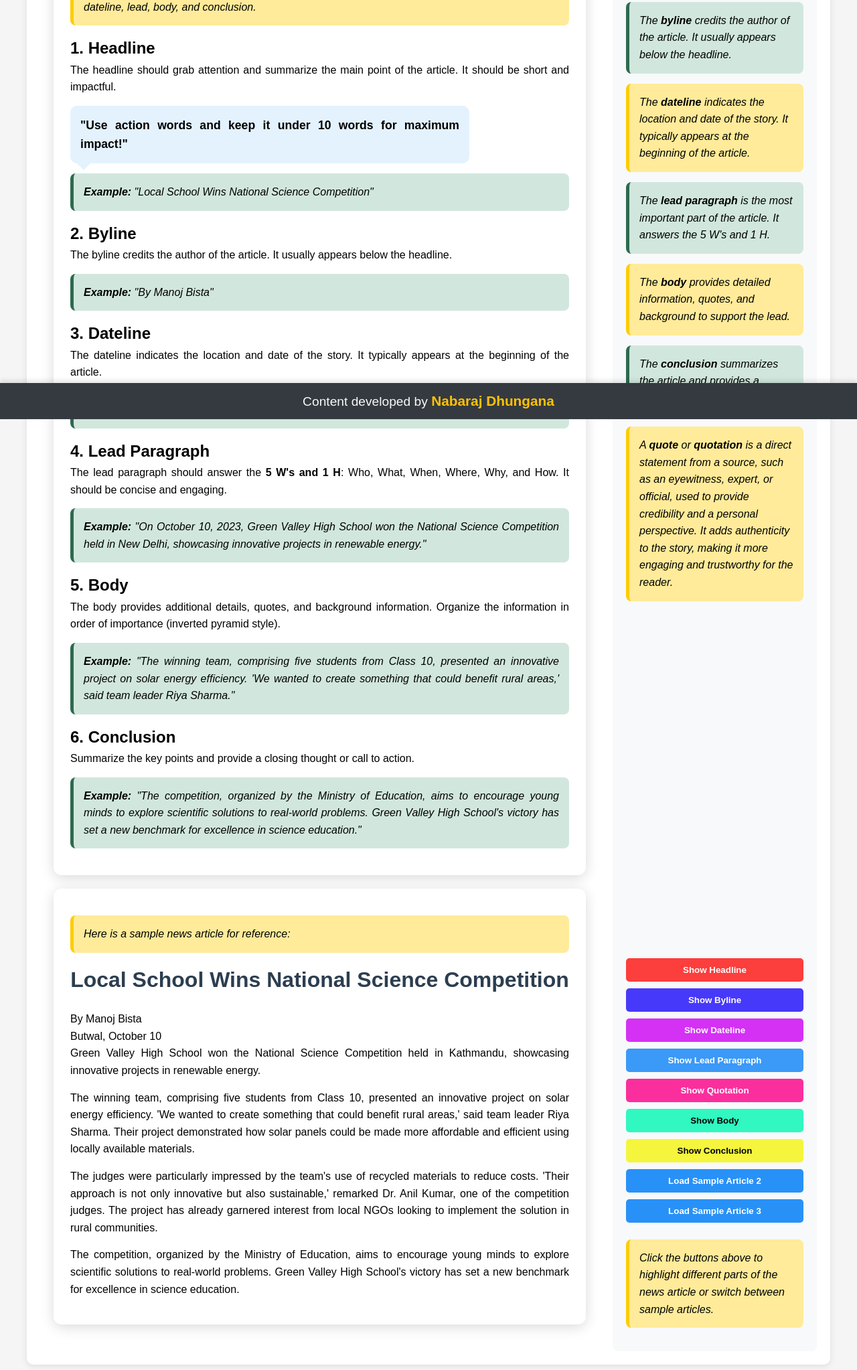
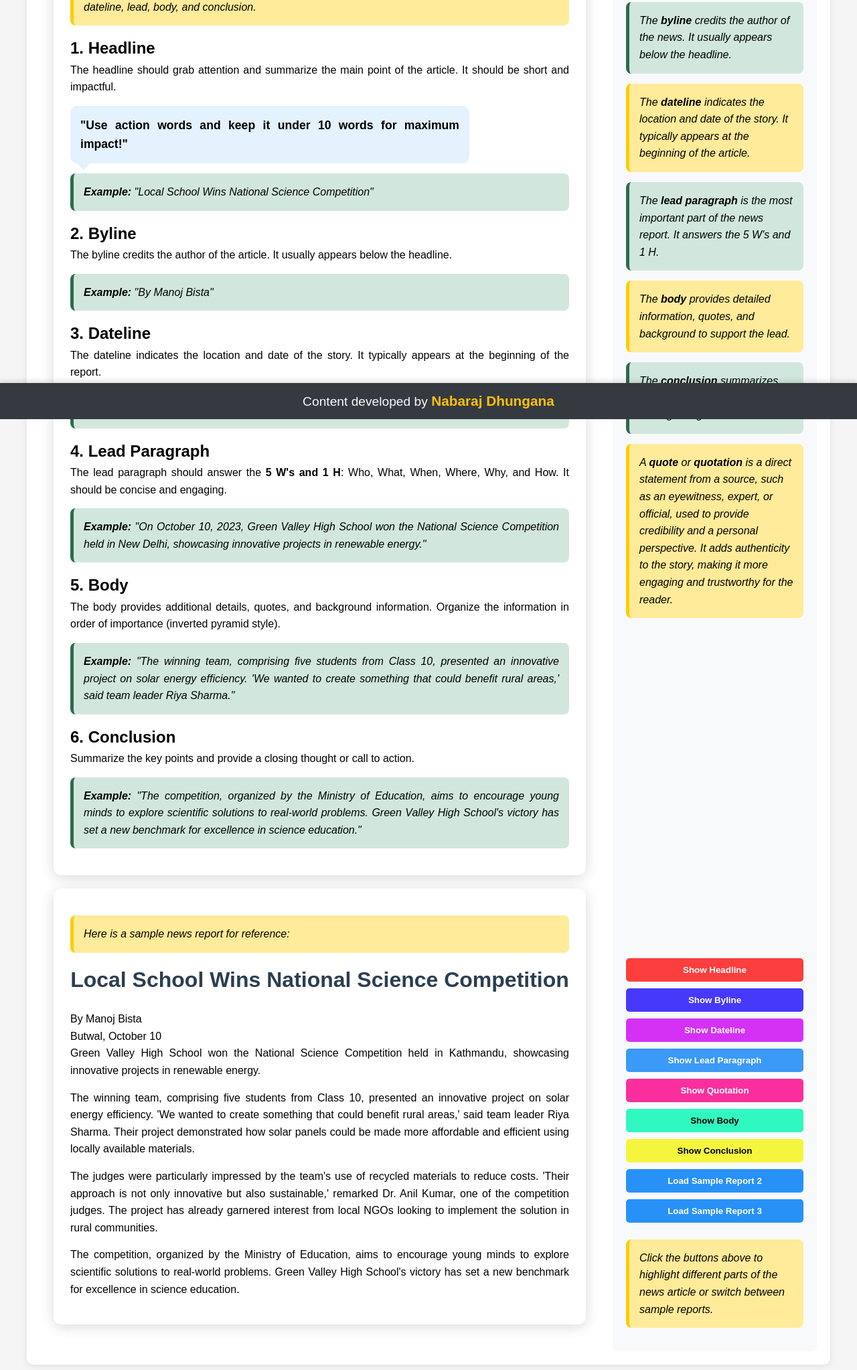
Before and after one commit to smaite/ssh, a plain HTML site: page writing/newsReport/newsArticle.html in a window 1280 px wide. Shown: the part 174-2220 px from the top of the page at 67% size. Drawn offline with Linux system fonts and the light colour scheme.

Commit message:
Update newsArticle.html

```diff
--- a/writing/newsReport/newsArticle.html
+++ b/writing/newsReport/newsArticle.html
@@ -253,7 +253,7 @@
     <div class="container">
         <div class="main-content">
             <div class="container-news-instruction">
-                <h1>How to Write a News Article</h1>
+                <h1>How to Write a News Report</h1>
 
                 <div class="callout">
                     <strong>Tip:</strong> A news article should be clear, concise, and factual. It typically includes a headline, byline, dateline, lead, body, and conclusion.
@@ -273,7 +273,7 @@
                 </div>
 
                 <h2>3. Dateline</h2>
-                <p>The dateline indicates the location and date of the story. It typically appears at the beginning of the article.</p>
+                <p>The dateline indicates the location and date of the story. It typically appears at the beginning of the report.</p>
                 <div class="example-news">
                     <strong>Example:</strong> "Butwal, October 10"
                 </div>
@@ -298,7 +298,7 @@
             </div>
 
             <div id="sample-article-1" class="container-news">
-                <p class="callout">Here is a sample news article for reference:</p>
+                <p class="callout">Here is a sample news report for reference:</p>
                 <h1 class="headline">Local School Wins National Science Competition</h1>
                 <p class="byline">By Manoj Bista</p>
                 <p class="dateline">Butwal, October 10</p>
@@ -334,9 +334,9 @@
         <div class="sidebar">
             <div class="infoContainer">
                 <p class="callout">A <strong>headline</strong> is the title of the news article. It should be catchy and summarize the main point.</p>
-                <p class="example-news">The <strong>byline</strong> credits the author of the article. It usually appears below the headline.</p>
+                <p class="example-news">The <strong>byline</strong> credits the author of the news. It usually appears below the headline.</p>
                 <p class="callout">The <strong>dateline</strong> indicates the location and date of the story. It typically appears at the beginning of the article.</p>
-                <p class="example-news">The <strong>lead paragraph</strong> is the most important part of the article. It answers the 5 W's and 1 H.</p>
+                <p class="example-news">The <strong>lead paragraph</strong> is the most important part of the news report. It answers the 5 W's and 1 H.</p>
                 <p class="callout">The <strong>body</strong> provides detailed information, quotes, and background to support the lead.</p>
                 <p class="example-news">The <strong>conclusion</strong> summarizes the article and provides a closing thought or call to action.</p>
                 <p class="callout">A <strong>quote</strong> or<strong> quotation</strong> is a direct statement from a source, such as an eyewitness, expert, or official, used to provide credibility and a personal perspective. It adds authenticity to the story, making it more engaging and trustworthy for the reader.</p>
@@ -350,9 +350,9 @@
                 <button id="quoteBtn" class="showBtn">Show Quotation</button>
                 <button id="bodyBtn" class="showBtn">Show Body</button>
                 <button id="conclusionBtn" class="showBtn">Show Conclusion</button>
-                <button id="sample2Btn" class="showBtn">Load Sample Article 2</button>
-                <button id="sample3Btn" class="showBtn">Load Sample Article 3</button>
-                <p id="btn-instruction" class="callout">Click the buttons above to highlight different parts of the news article or switch between sample articles.</p>
+                <button id="sample2Btn" class="showBtn">Load Sample Report 2</button>
+                <button id="sample3Btn" class="showBtn">Load Sample Report 3</button>
+                <p id="btn-instruction" class="callout">Click the buttons above to highlight different parts of the news article or switch between sample reports.</p>
             </div>
         </div>
     </div>
```
